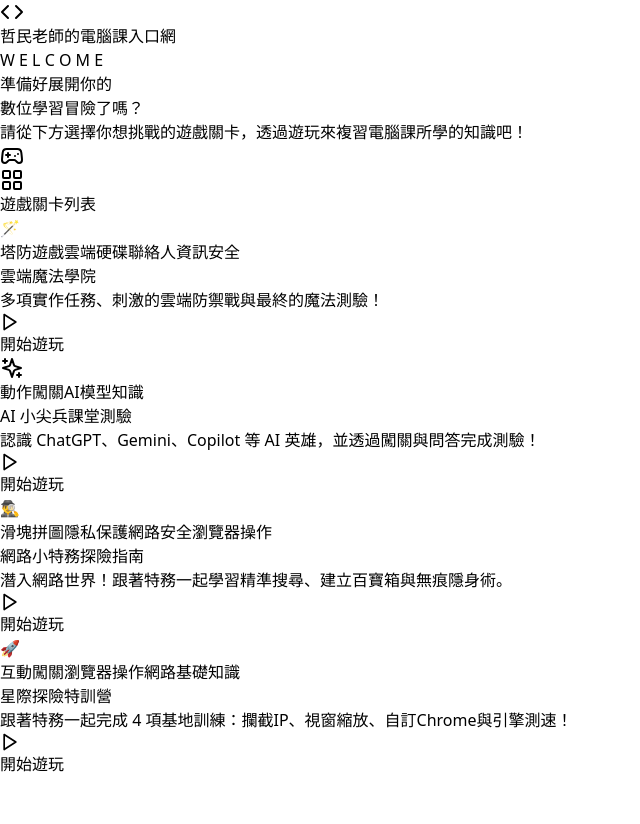
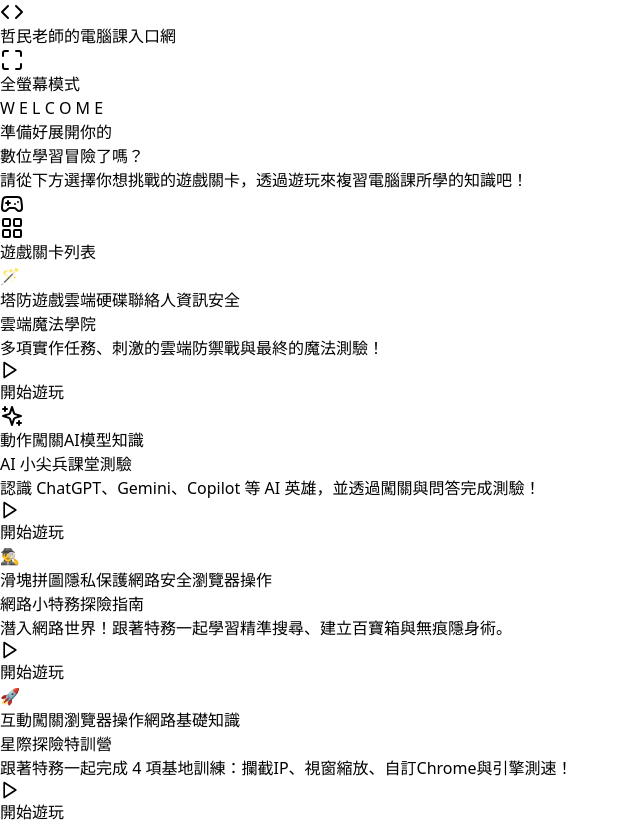
Before and after one commit to always77798-dot/computer-class-games, a React (Vite) app: page / in a window 1280 px wide. Shown: the top 824 px of the page, without its empty margins (0-640 px from the left). Before the commit the page ends 800 px from the top, so only its background shows below. Built offline with nearby package versions, Linux system fonts and the light colour scheme.

Commit message:
Update App.jsx

```diff
--- a/src/App.jsx
+++ b/src/App.jsx
@@ -180,6 +180,14 @@
               </span>
             </div>
 
+              <button
+                onClick={toggleFullscreen}
+                className="flex items-center gap-2 bg-slate-800 hover:bg-slate-700 border border-slate-600 px-4 py-2 rounded-full text-white font-bold text-sm transition-all active:scale-95 shadow-md"
+              >
+                {isFullscreen ? <Minimize className="w-4 h-4 text-emerald-400" /> : <Maximize className="w-4 h-4 text-blue-400" />}
+                <span className="hidden sm:inline">{isFullscreen ? '退出全螢幕' : '全螢幕模式'}</span>
+              </button>
+
             {activeView !== 'home' && (
               <button
                 onClick={() => setActiveView('home')}
```
